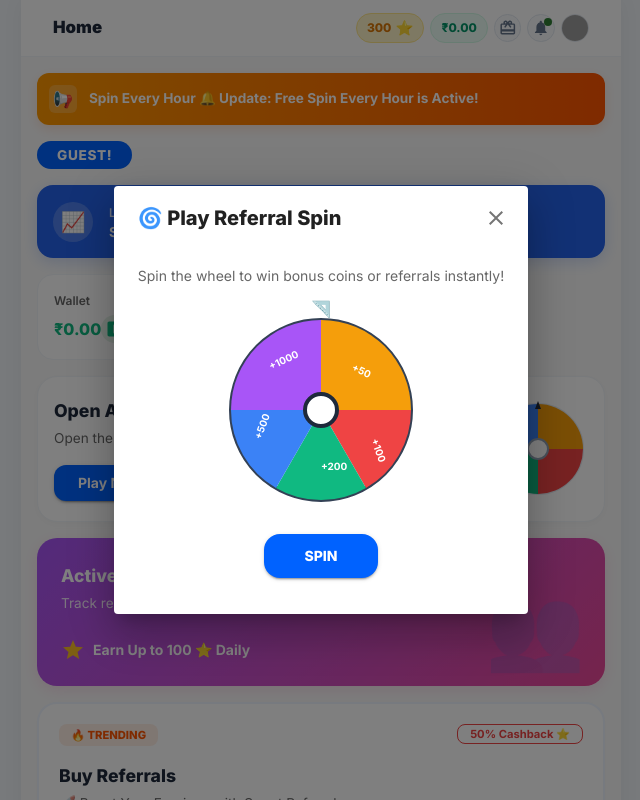
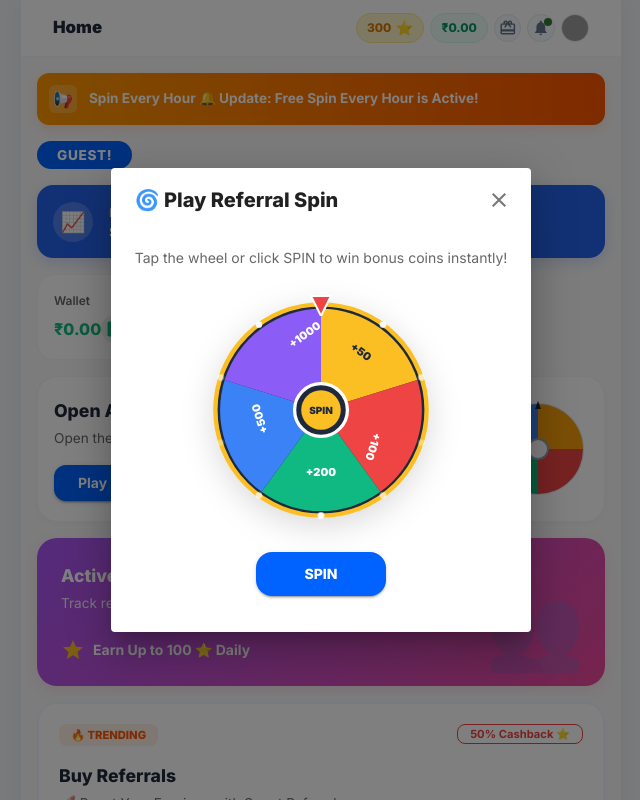
Before and after one commit to ANNUSHAKYA/Mini-Social-Post-Application, a React app in the folder frontend/: page / in a window 1280 px wide. Both pictures are taken after a click on the button "Play Now". Shown: the top 800 px of the page, without its empty margins (319-959 px from the left). Built offline with nearby package versions, Linux system fonts and the light colour scheme; grey boxes are pictures that could not be loaded; the HTML template or start-up script is replaced by a standard one.

Commit message:
Enhance Spin Wheel UI with flashing light borders, wiggle pointers, center click target and persistent database synchronization

```diff
--- a/frontend/src/context/AuthContext.jsx
+++ b/frontend/src/context/AuthContext.jsx
@@ -82,8 +82,22 @@ export const AuthProvider = ({ children }) => {
     setUser(null);
   };
 
+  const addPoints = async (amount) => {
+    if (!user) return { success: false };
+    try {
+      const res = await api.put('/auth/points', { amount });
+      const updatedUser = { ...user, points: res.data.points };
+      setUser(updatedUser);
+      localStorage.setItem('user', JSON.stringify(updatedUser));
+      return { success: true, points: res.data.points };
+    } catch (error) {
+      console.error('Failed to update points', error);
+      return { success: false };
+    }
+  };
+
   return (
-    <AuthContext.Provider value={{ user, loading, login, signup, logout }}>
+    <AuthContext.Provider value={{ user, loading, login, signup, logout, addPoints }}>
       {children}
     </AuthContext.Provider>
   );
--- a/frontend/src/pages/Home.jsx
+++ b/frontend/src/pages/Home.jsx
@@ -34,7 +34,7 @@ import InstagramIcon from '@mui/icons-material/Instagram';
 import FacebookIcon from '@mui/icons-material/Facebook';
 
 const Home = () => {
-  const { user } = useAuth();
+  const { user, addPoints } = useAuth();
   const [points, setPoints] = useState(user?.points || 300);
   const [wallet, setWallet] = useState(user?.wallet || 0.0);
   const [openSpin, setOpenSpin] = useState(false);
@@ -114,15 +114,19 @@ const Home = () => {
     const segments = [0, 50, 100, 200, 500, 1000];
     const segmentIndex = Math.floor(Math.random() * segments.length);
     const winPoints = segments[segmentIndex];
-    const degrees = 1800 + segmentIndex * (360 / segments.length);
+    // Rotate 5 times + segment offset
+    const degrees = 1800 + (360 - segmentIndex * (360 / segments.length));
 
     setWheelRotation(degrees);
 
-    setTimeout(() => {
+    setTimeout(async () => {
       setSpinning(false);
       setSpinResult(winPoints);
       setPoints((prev) => prev + winPoints);
-    }, 3000);
+      if (user) {
+        await addPoints(winPoints);
+      }
+    }, 3500);
   };
 
   return (
@@ -584,8 +588,11 @@ const Home = () => {
           <Button
             variant="contained"
             fullWidth
-            onClick={() => {
+            onClick={async () => {
               setPoints((p) => p + 300);
+              if (user) {
+                await addPoints(300);
+              }
               alert('300 Points claimed successfully! ⭐');
             }}
             sx={{
@@ -670,53 +677,102 @@ const Home = () => {
             <CloseIcon />
           </IconButton>
         </DialogTitle>
-        <DialogContent>
+        <DialogContent sx={{ overflow: 'visible' }}>
           <Box sx={{ display: 'flex', flexDirection: 'column', alignItems: 'center', gap: 3, py: 2 }}>
             <Typography variant="body2" color="textSecondary">
-              Spin the wheel to win bonus coins or referrals instantly!
+              Tap the wheel or click SPIN to win bonus coins instantly!
             </Typography>
 
+            {/* Inline keyframes styling for flashing lights and pointer wiggling */}
+            <style>{`
+              @keyframes pointer-wiggle {
+                0%, 100% { transform: rotate(0deg); }
+                25% { transform: rotate(-12deg); }
+                75% { transform: rotate(12deg); }
+              }
+              @keyframes light-blink {
+                0%, 100% { opacity: 0.3; }
+                50% { opacity: 1; }
+              }
+            `}</style>
+
             {/* Spinner Wheel representation */}
-            <Box
-              sx={{
-                width: 200,
-                height: 200,
-                position: 'relative',
-                transition: spinning ? 'transform 3s cubic-bezier(0.1, 0.8, 0.3, 1)' : 'none',
-                transform: `rotate(${wheelRotation}deg)`,
-              }}
-            >
-              <svg width="200" height="200" viewBox="0 0 100 100">
-                <circle cx="50" cy="50" r="45" fill="#f8fafc" stroke="#334155" strokeWidth="2" />
-                {/* Segments */}
-                <path d="M 50 50 L 50 5 A 45 45 0 0 1 95 50 Z" fill="#f59e0b" />
-                <path d="M 50 50 L 95 50 A 45 45 0 0 1 72.5 89 Z" fill="#ef4444" />
-                <path d="M 50 50 L 72.5 89 A 45 45 0 0 1 27.5 89 Z" fill="#10b981" />
-                <path d="M 50 50 L 27.5 89 A 45 45 0 0 1 5 50 Z" fill="#3b82f6" />
-                <path d="M 50 50 L 5 50 A 45 45 0 0 1 50 5 Z" fill="#a855f7" />
-
-                {/* Texts in segments */}
-                <text x="65" y="30" fill="#fff" fontSize="5" fontWeight="bold" transform="rotate(25 65 30)">+50</text>
-                <text x="75" y="65" fill="#fff" fontSize="5" fontWeight="bold" transform="rotate(70 75 65)">+100</text>
-                <text x="50" y="80" fill="#fff" fontSize="5" fontWeight="bold">+200</text>
-                <text x="20" y="65" fill="#fff" fontSize="5" fontWeight="bold" transform="rotate(-70 20 65)">+500</text>
-                <text x="25" y="30" fill="#fff" fontSize="5" fontWeight="bold" transform="rotate(-25 25 30)">+1000</text>
-
-                <circle cx="50" cy="50" r="8" fill="#fff" stroke="#1e293b" strokeWidth="2" />
-              </svg>
-              {/* Pointer indicator */}
+            <Box sx={{ position: 'relative', width: 220, height: 220, mx: 'auto', mt: 1 }}>
+              {/* Wiggling Pointer Arrow */}
               <Box
                 sx={{
                   position: 'absolute',
-                  top: -10,
-                  left: 'calc(50% - 10px)',
-                  width: 20,
-                  height: 20,
-                  transform: 'rotate(180deg)',
-                  zIndex: 2,
+                  top: -8,
+                  left: 'calc(50% - 12px)',
+                  width: 24,
+                  height: 24,
+                  zIndex: 10,
+                  animation: spinning ? 'pointer-wiggle 0.15s infinite ease-in-out' : 'none',
+                  transformOrigin: 'top center',
                 }}
               >
-                📐
+                <svg width="24" height="24" viewBox="0 0 24 24">
+                  <polygon points="12,24 2,4 22,4" fill="#ef4444" stroke="#ffffff" strokeWidth="2" />
+                </svg>
+              </Box>
+
+              {/* Spinning Outer Wheel */}
+              <Box
+                onClick={handleSpinWheel}
+                sx={{
+                  width: 220,
+                  height: 220,
+                  cursor: spinning ? 'default' : 'pointer',
+                  transition: spinning ? 'transform 3.5s cubic-bezier(0.1, 0.8, 0.2, 1)' : 'none',
+                  transform: `rotate(${wheelRotation}deg)`,
+                  transformOrigin: 'center center',
+                  filter: 'drop-shadow(0 8px 16px rgba(0,0,0,0.15))',
+                }}
+              >
+                {/* SVG Wheel */}
+                <svg width="220" height="220" viewBox="0 0 100 100">
+                  {/* Outer Golden Border */}
+                  <circle cx="50" cy="50" r="48" fill="#1e293b" stroke="#fbbf24" strokeWidth="2" />
+
+                  {/* Slices (Gradients / Colors) */}
+                  <path d="M 50 50 L 50 4 A 46 46 0 0 1 93.8 36.4 Z" fill="#fbbf24" /> {/* Yellow segment */}
+                  <path d="M 50 50 L 93.8 36.4 A 46 46 0 0 1 77 87.2 Z" fill="#ef4444" /> {/* Red segment */}
+                  <path d="M 50 50 L 77 87.2 A 46 46 0 0 1 23 87.2 Z" fill="#10b981" /> {/* Green segment */}
+                  <path d="M 50 50 L 23 87.2 A 46 46 0 0 1 6.2 36.4 Z" fill="#3b82f6" /> {/* Blue segment */}
+                  <path d="M 50 50 L 6.2 36.4 A 46 46 0 0 1 50 4 Z" fill="#8b5cf6" /> {/* Purple segment */}
+
+                  {/* Point Labels Text */}
+                  <text x="63" y="22" fill="#1e293b" fontSize="5" fontWeight="900" transform="rotate(36 63 22)">+50</text>
+                  <text x="74" y="60" fill="#ffffff" fontSize="5" fontWeight="900" transform="rotate(108 74 60)">+100</text>
+                  <text x="50" y="80" fill="#ffffff" fontSize="5" fontWeight="900" textAnchor="middle">+200</text>
+                  <text x="26" y="60" fill="#ffffff" fontSize="5" fontWeight="900" transform="rotate(-108 26 60)">+500</text>
+                  <text x="37" y="22" fill="#ffffff" fontSize="5" fontWeight="900" transform="rotate(-36 37 22)">+1000</text>
+
+                  {/* Glowing Outer Lights */}
+                  {[0, 36, 72, 108, 144, 180, 216, 252, 288, 324].map((deg, index) => {
+                    const rad = (deg * Math.PI) / 180;
+                    const cx = 50 + 48 * Math.sin(rad);
+                    const cy = 50 - 48 * Math.cos(rad);
+                    return (
+                      <circle
+                        key={index}
+                        cx={cx}
+                        cy={cy}
+                        r="1.5"
+                        fill="#ffffff"
+                        style={{
+                          animation: 'light-blink 0.6s infinite',
+                          animationDelay: `${index * 0.15}s`,
+                        }}
+                      />
+                    );
+                  })}
+
+                  {/* Shiny Center Pin Ring */}
+                  <circle cx="50" cy="50" r="12" fill="#1e293b" stroke="#ffffff" strokeWidth="1.5" />
+                  <circle cx="50" cy="50" r="9" fill="#fbbf24" />
+                  <text x="50" y="52" fill="#1e293b" fontSize="4.5" fontWeight="900" textAnchor="middle">SPIN</text>
+                </svg>
               </Box>
             </Box>
 
@@ -730,15 +786,16 @@ const Home = () => {
                 borderRadius: 4,
                 textTransform: 'none',
                 fontWeight: 800,
-                px: 5,
+                px: 6,
                 py: 1.25,
+                mt: 1,
               }}
             >
               {spinning ? 'Spinning...' : 'SPIN'}
             </Button>
 
             {spinResult !== null && (
-              <Typography variant="h6" sx={{ fontWeight: 800, color: '#10b981', mt: 1 }}>
+              <Typography variant="h6" sx={{ fontWeight: 900, color: '#10b981', mt: 1 }}>
                 🎉 You won +{spinResult} Points!
               </Typography>
             )}
```
Also changed, not shown: 2 other files (tests, documents, lock files or other folders).
